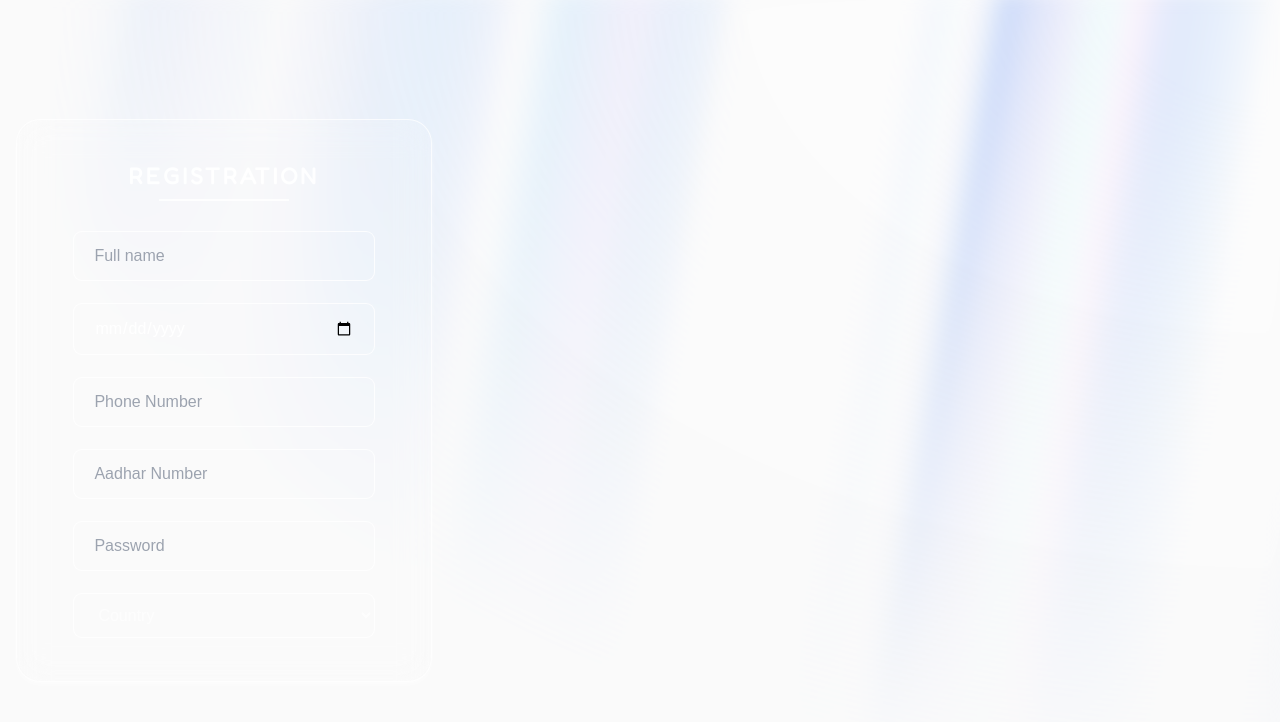
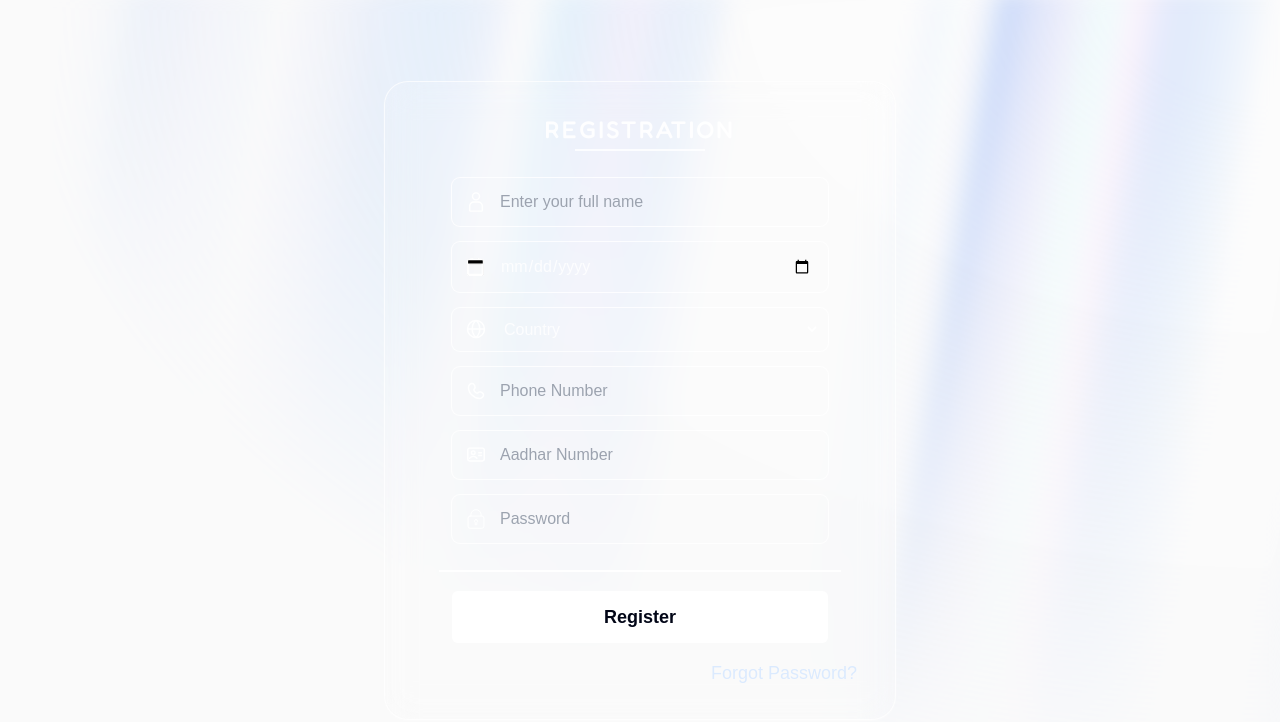
Before and after one commit to Saksham1411/Voting-System, a React (Vite) app in the folder frontend/: page /register in a window 1280 px wide. Shown: the top 722 px of the page. Built offline with nearby package versions, Linux system fonts and the light colour scheme.

Commit message:
created frontend design of registration page.

```diff
--- a/frontend/src/components/Home.jsx
+++ b/frontend/src/components/Home.jsx
@@ -24,9 +24,8 @@ function Home() {
                     <div className="bg-white/10 backdrop-blur-lg  px-5 py-8 flex flex-col justify-center align-items-center text-lg rounded-3xl border border-white/70 shadow-md shadow-white/40">
                         {/* Brand & Login */}
                         <div className='flex gap-10 my-5 mx-5 justify-between items-center'>
-                            <h1 className='text-4xl pl-2 font-poppins tracking-widest text-white/90 font-medium'>SUFF <span className='tracking-normal font-medium font-fredoka'>O.O</span> RAGE</h1>
-                            <Link className='w-fit px-7 py-1  rounded-lg ring-1 ring-white/80 text-white  hover:ring-1 hover:bg-clip-text
-                             font-fredoka  tracking-widest ' to='/login'>Login</Link>
+                            <h1 className='text-4xl pl-2 font-poppins tracking-widest text-white/90 font-medium'>SUFF <span className='tracking-normal font-medium font-fredoka'>_._</span> RAGE</h1>
+                            <Link className='w-fit px-7 py-1 rounded-md ring-1 ring-white/80 text-white hover:ring-1 font-fredoka animate-pulse transition hover:bg-clip-text hover:scale-105 hover:animate-none' to='/login'>Login</Link>
                         </div>
 
                         {/* Hero Section */}
@@ -34,8 +33,7 @@ function Home() {
                             <div className='w-2/3 flex flex-col mx-10'>
                                 <p className='my-4'>This is your <span className='mx-2 text-xl font-medium tracking-widest'>Right to Vote</span></p>
                                 <p className='tracking-wide font-thin mb-6'>Polling made easy for all types of events. Live Polling and managing predictable outcomes.</p>
-                                <Link className='w-fit px-8 py-2  rounded-lg ring-1 ring-white/80 text-white hover:font-medium hover:ring-1 hover:bg-clip-text
-                             font-fredoka  tracking-widest ' to="/register">Get Started</Link>
+                                <Link className='w-fit px-8 py-2 rounded-md ring-1 ring-white/80 text-white font-fredoka animate-pulse transition hover:bg-clip-text hover:scale-105 hover:animate-none' to="/register">Get Started</Link>
                             </div>
                             <div className='w-full flex relative translate-x-10'>
                                 {/* <img className='w-36  translate-x-24 absolute opacity-80' src={vote} alt="graph" /> */}
@@ -45,9 +43,9 @@ function Home() {
 
                         {/* Social Media Handles */}
                         <div className='flex mx-10 mt-10 gap-6 opacity-80'>
-                            <img className='cursor-pointer w-10' src={twitter} alt="twitter" />
-                            <img className='cursor-pointer w-10' src={facebook} alt="facebook" />
-                            <img className='cursor-pointer w-12' src={telegram} alt="telegram" />
+                            <img className='cursor-pointer w-10 hover:scale-125 transition ease-in-out' src={twitter} alt="twitter" />
+                            <img className='cursor-pointer w-10 hover:scale-125 transition ease-in-out' src={facebook} alt="facebook" />
+                            <img className='cursor-pointer w-12 hover:scale-125 transition ease-in-out' src={telegram} alt="telegram" />
                         </div>
                     </div>
                 </motion.div>
--- a/frontend/src/components/Registration.jsx
+++ b/frontend/src/components/Registration.jsx
@@ -1,9 +1,25 @@
-import React from 'react'
+import { useState } from 'react'
 import { motion } from "framer-motion"
 import { AuroraBackground } from "./ui/aurora-background";
-// import { avatar } from "../assets/input-fields-icons/avatar.svg"
+import { Link } from 'react-router-dom';
+import avatar from '../assets/input-fields-icons/avatar.svg'
+import date from '../assets/input-fields-icons/date.svg'
+import phone from '../assets/input-fields-icons/phone.svg'
+import identity from '../assets/input-fields-icons/identity.svg'
+import password from '../assets/input-fields-icons/password.svg'
+import globe from '../assets/input-fields-icons/globe.svg'
 
 function Registration() {
+
+    const check = () => {
+
+    }
+
+    // const [typing, setTyping] = useState(false);
+    // const zoom = () => {
+    //     setTyping = true;
+    // }
+
     return (
         <AuroraBackground>
             <motion.div
@@ -14,18 +30,28 @@ function Registration() {
                     duration: 0.8,
                     ease: "easeInOut",
                 }}
-                className="relative w-full h-full flex flex-col gap-4 align-items-center justify-center px-4"
+                className="realtive w-full h-screen py-72 flex flex-col gap-4 items-center justify-center"
             >
-                <div className='w-1/3 h-fit bg-white/10 backdrop-blur-lg  px-5 py-8 flex flex-col justify-center items-center text-center text-lg rounded-3xl border border-white/70 shadow-md shadow-white/40'>
-                    <h1 className='my-2 font-fredoka text-2xl tracking-widest font-medium text-white/90'>REGISTRATION</h1>
-                    <p className="mb-5 w-32 ring-1 ring-white/80 bg-white rounded-full"></p>
-                    <input className='field' placeholder='Full name' type="text" required />
+                <div className='w-2/5 h-fit bg-white/10 backdrop-blur-lg  px-5 py-8 flex flex-col justify-center items-center text-center text-lg rounded-3xl border border-white/70 shadow-sm shadow-white/40'>
+                    <h1 className='font-fredoka text-2xl tracking-widest font-medium text-white/90'>REGISTRATION</h1>
+                    <p className="mt-1 mb-5 w-32 ring-1 ring-white/80 bg-white rounded-full"></p>
 
-                    <input className='w-4/5 my-3 px-5 py-3 rounded-lg font-normal text-base text-white focus:text-white bg-transparent ring-1 ring-white/80 focus:outline-none ' placeholder='Date of Birth' type="date" id="dateInput" name="date" required />
-                    <input className='field appearance-none' placeholder='Phone Number' type="number" maxLength="10" required />
-                    <input className='field' placeholder='Aadhar Number' type="text" required />
-                    <input className='w-4/5 my-3 px-5 py-3 rounded-lg font-normal text-base text-white bg-transparent ring-1 ring-white/80 focus:outline-none' placeholder='Password' type="password" required />
-                    <select required name="country" className="text-white/60 form-control w-4/5 my-3 px-5 py-3 rounded-lg font-normal text-base bg-transparent ring-1 ring-white/80 focus:outline-none" id="country">
+                    {/* Name */}
+                    <div className="field-div transition ${typing? active:ease-in active:scale-105 :  }">
+                        <img className='w-8 h-8' src={avatar} alt="avatar_svg" />
+                        <input className='py-2 w-full px-2 bg-transparent focus:outline-none' placeholder='Enter your full name' type="text" required />
+                    </div>
+
+                    {/* DOB */}
+                    <div className="field-div">
+                        <img className='mx-1 w-6 h-6' src={date} alt="date_svg" />
+                        <input className='px-2 py-2 w-full text-white/80 focus:text-white/80 bg-transparent focus:outline-none ' placeholder='Date of Birth' type="date" id="dateInput" name="date" required />
+                    </div>
+
+                    {/* Country */}
+                    <div className="field-div">
+                        <img src={globe} alt="globe_svg" className="w-8 h-8" />
+                        <select required name="country" className="px-2 py-2 w-full text-white/80 focus:text-white bg-transparent focus:outline-none" id="country">
                             <option value="0" label="Country" selected="selected">Country ... </option>
                             <optgroup className='text-black' id="country-optgroup-Africa" label="Africa">
                                 <option value="DZ" label="Algeria">Algeria</option>
@@ -291,6 +317,32 @@ function Registration() {
                             </optgroup>
                         </select>
                     </div>
+
+                    {/* Phone number */}
+                    <div className="field-div">
+                        <img className='w-8 h-8' src={phone} alt="phone_svg" />
+                        <input className='px-2 py-2 w-full text-white/80 focus:text-white bg-transparent focus:outline-none appearance-none' placeholder='Phone Number' type="number" maxLength="10" required />
+                    </div>
+
+                    {/* Identity */}
+                    <div className="field-div">
+                        <img className='w-8 h-8' src={identity} alt="identity_svg" />
+                        <input className='px-2 py-2 w-full text-white/80 focus:text-white bg-transparent focus:outline-none' placeholder='Aadhar Number' type="text" required />
+                    </div>
+
+                    {/* Password */}
+                    <div className="field-div">
+                        <img className='w-8 h-8' src={password} alt="password_svg" />
+                        <input className='px-2 py-2 w-full text-white/80 focus:text-white bg-transparent focus:outline-none' placeholder='Password' type="password" required />
+                    </div>
+
+                    {/* Submit */}
+                    <p className="my-5 w-[400px] ring-1 ring-white bg-white rounded-lg"></p>
+                    <button className="w-4/5 text-clip font-semibold font-sans hover:ring-1 hover:ring-white hover:bg-transparent hover:text-white bg-white rounded-md py-3 px-2 text-center transition-all hover:scale-95" onClick={check} to='/login'>Register</button>
+                    <Link className='mt-4 text-normal text-blue-100 cursor-pointer translate-x-36 ' to='/'>Forgot Password?</Link>
+
+
+                </div>
             </motion.div>
         </AuroraBackground>
     )
--- a/frontend/src/index.css
+++ b/frontend/src/index.css
@@ -11,6 +11,6 @@
     }
 }
 
-.field {
-    @apply w-4/5 my-3 px-5 py-3 rounded-lg font-normal text-base text-white bg-transparent ring-1 ring-white/80 focus:outline-none;
+.field-div {
+    @apply w-4/5 my-2 px-2 py-1 rounded-lg font-normal text-base text-white bg-transparent ring-1 ring-white/80 focus:outline-none flex items-center;
 }
```
Lines whose indentation alone changed are shown as unchanged.
